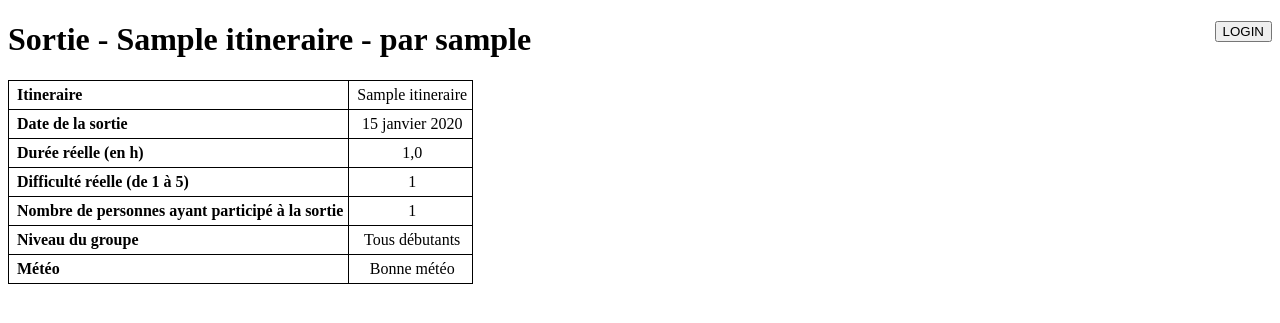
After one commit to bbjhakan/topoguide-hakan-aciyan, a Django app: page /itineraires/sortie/1 in a window 1280 px wide. The commit adds this page. Shown: the top 323 px of the page. Run offline with Django 4.2, Linux system fonts and the light colour scheme; tables that the repository leaves empty hold one stand-in row (values such as "Sample post").

Commit message:
Gestion des vues pour les sorties

```diff
--- a/topoguide/itineraires/models.py
+++ b/topoguide/itineraires/models.py
@@ -1,6 +1,11 @@
 from django.db import models
 from django.contrib.auth.models import User
 from django.core.validators import MaxValueValidator, MinValueValidator
+
+
+CHOICE1 = '0'
+CHOICE2 = '1'
+CHOICE3 = '2'
 
 # Create your models here.
 class Itineraire(models.Model):
@@ -26,15 +31,15 @@ class Sortie(models.Model):
 
    ## attribut expérience du groupe
 
-   NIVEAUX = [('0', ('Tous débutants')),
-      ('1', ('Mixte')),
-      ('2', ('Tous experts')),]
+   NIVEAUX = [(CHOICE1, ('Tous débutants')),
+      (CHOICE2, ('Mixte')),
+      (CHOICE3, ('Tous experts')),]
    niveaux = models.CharField("Niveau des personnes", max_length=32, choices=NIVEAUX)
 
 
-   METEO = [('0', ('Bonne météo')),
-      ('1', ('Météo moyenne')),
-      ('2', ('Mauvaise météo')),]
+   METEO = [(CHOICE1, ('Bonne météo')),
+      (CHOICE2, ('Météo moyenne')),
+      (CHOICE3, ('Mauvaise météo')),]
    meteo = models.CharField("Météo", max_length=32, choices=METEO)
    difficulte_reelle  = models.IntegerField("Difficulté ressentie (de 1 à 5)",default=0, validators=[MinValueValidator(0), MaxValueValidator(5)])
    date_de_sortie = models.DateField("Date de sortie")
--- a/topoguide/itineraires/templates/itineraires/nouvelle_sortie.html
+++ b/topoguide/itineraires/templates/itineraires/nouvelle_sortie.html
@@ -1,4 +1,4 @@
-<h2>New post</h2>
+<h2>Décrivez votre sortie !</h2>
 <form method="POST" class="post-form">{% csrf_token %}
     {{ form.as_p }}
     <button type="submit" class="save btn btn-default">Save</button>
--- /dev/null
+++ b/topoguide/itineraires/templates/itineraires/sortie.html
@@ -0,0 +1,64 @@
+{% extends 'base.html' %}
+
+{% block bouton  %}{{block.super}}{% endblock %}
+{% block title %}Sortie - {{sortie.itineraire}}{% endblock title%}
+
+{% block content %}
+    <div><h1> Sortie - {{sortie.itineraire}} - par {{sortie.utilisateur}}</h1></div>
+
+    <style>
+        table, th, td {
+        border: 1px solid black;
+        border-collapse: collapse;
+        }
+        th, td {
+        padding: 5px;
+        padding-left: 8px;
+        }
+        th {text-align: left}
+        td {text-align: center}
+    </style>
+
+
+    <div style= 'float:left; padding-right: 3%'>
+        <table class="table table-striped">
+            <thead>
+            <tr>
+                <th>Itineraire</th>
+                <td>{{ sortie.itineraire }}</td>
+            </tr>
+            <tr>
+                <th>Date de la sortie</th>
+                <td>{{ sortie.date_de_sortie }}</td>
+            </tr>
+            <tr>
+                <th>Durée réelle (en h)</th>
+                <td>{{ sortie.duree_reelle }}</td>
+            </tr>
+            <tr>
+                <th>Difficulté réelle (de 1 à 5)</th>
+                <td>{{ sortie.difficulte_reelle }}</td>
+            </tr>
+            <tr>
+                <th>Nombre de personnes ayant participé à la sortie</th>
+                <td>{{ sortie.nb_personne }}</td>
+            </tr>
+
+            <tr>
+                <th>Niveau du groupe</th>
+                <td>{%if sortie.niveaux == '0'%} Tous débutants
+                    {%elif sortie.niveaux == '1'%} Mixte
+                    {%else%} Tous experts
+                    {%endif%}
+                </td>
+            </tr>
+            <tr>
+                <th>Météo</th>
+                <td>{%if sortie.meteo == '0'%} Bonne météo
+                    {%elif sortie.meteo == '1'%} Météo moyenne
+                    {%else%} Mauvaise météo
+                    {%endif%}</td>
+            </tr>
+            </thead>
+        </table>
+{% endblock %}
--- a/topoguide/itineraires/urls.py
+++ b/topoguide/itineraires/urls.py
@@ -6,7 +6,6 @@ from . import views
 urlpatterns = [
     path('',views.itineraires, name='itineraires'),
     path('<int:itineraire_id>/', views.itineraire_details, name='itineraire_details'),
-    path('nouvelle_sortie', views.nouvelle_sortie, name='nouvelle_sortie'),
-
-
+    path('sortie/<int:sortie_id>',views.sortie, name='sortie'),
+    path('nouvelle_sortie/', views.nouvelle_sortie, name='nouvelle_sortie'),
 ]
--- a/topoguide/itineraires/views.py
+++ b/topoguide/itineraires/views.py
@@ -15,6 +15,13 @@ def itineraire_details(request, itineraire_id):
     sorties = Sortie.objects.filter(itineraire_id=itineraire_id)
     return render(request, 'itineraires/itineraire_details.html',{'it':it, 'sorties':sorties})
 
+
+def sortie(request, sortie_id):
+    sortie = get_object_or_404(Sortie, pk=sortie_id)
+    attributs = Sortie.objects.filter(id=sortie_id)
+    return render(request, 'itineraires/sortie.html', {'sortie':sortie, 'attributs':attributs})
+
+@login_required
 def nouvelle_sortie(request):
     if request.method == "POST":
         form = SortieForm(request.POST)
@@ -22,7 +29,7 @@ def nouvelle_sortie(request):
             post = form.save(commit=False)
             post.utilisateur = request.user
             post.save()
-            return redirect('../itineraires')
+            return redirect('itineraires/sortie/')
     else:
         form = SortieForm()
     return render(request, 'itineraires/nouvelle_sortie.html', {'form': form})
```
